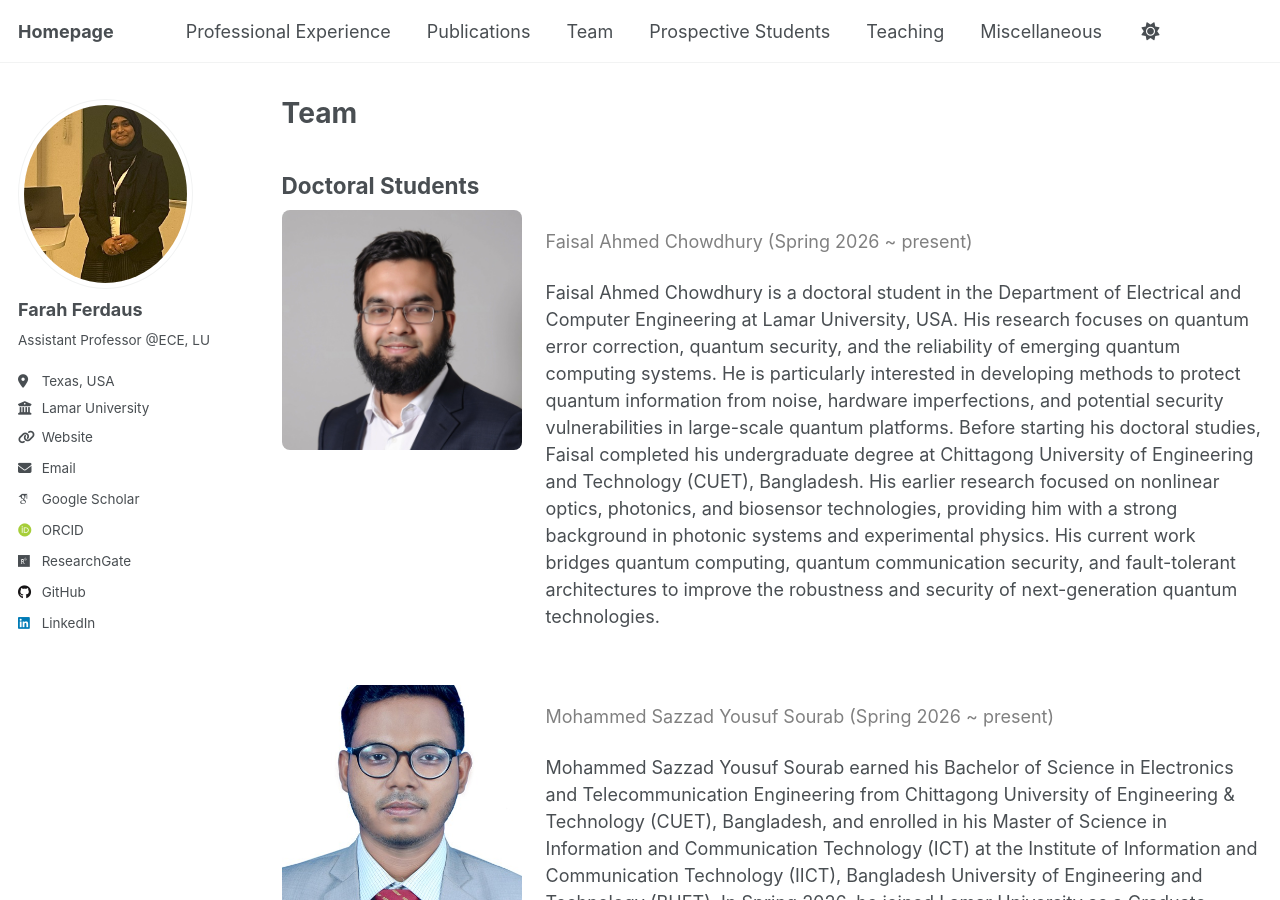
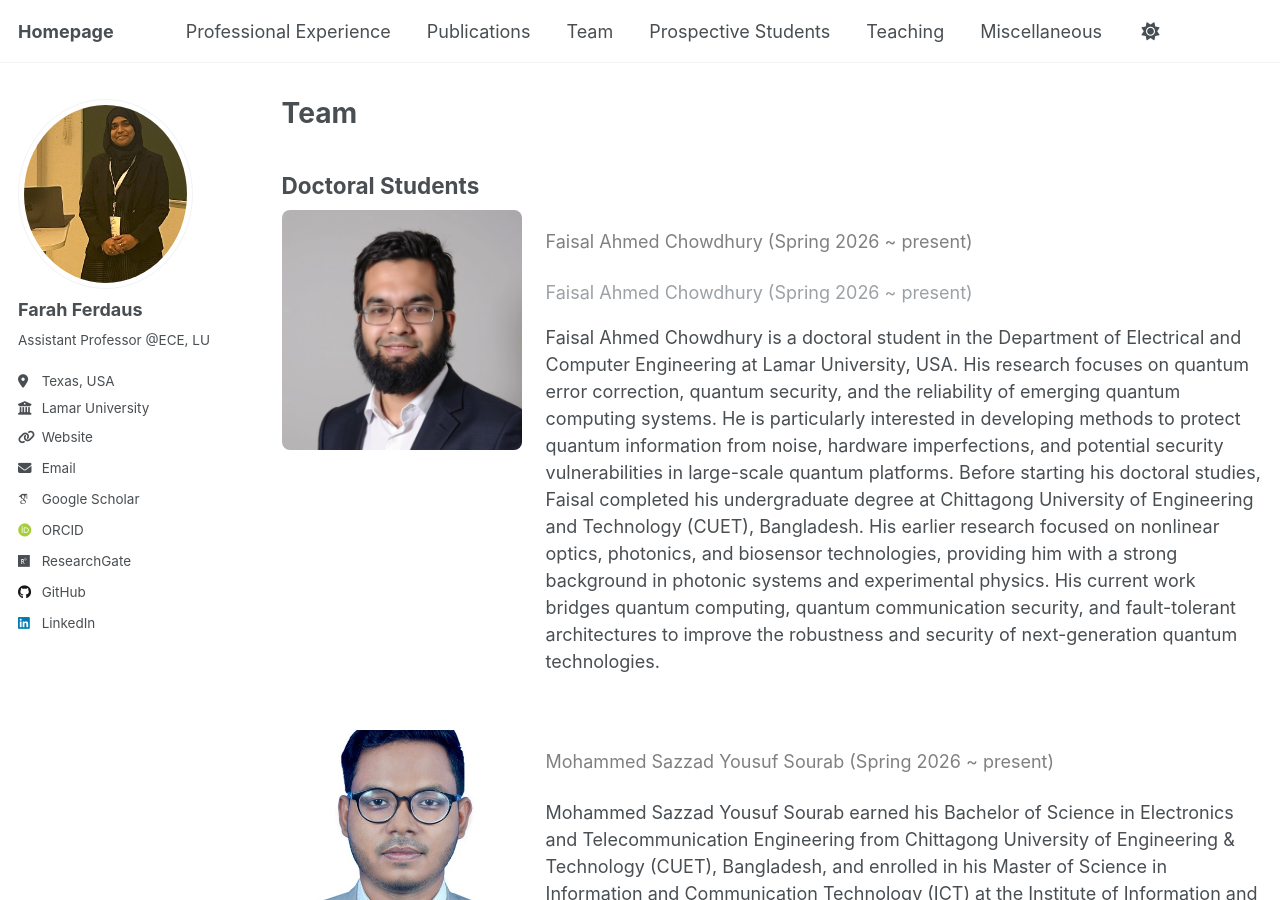
Before and after one commit to fferdaus/fferdaus.github.io, a Jekyll site: the page built from _pages/team.md, in a window 1280 px wide and 900 px high. Built offline with Jekyll 4.4.1, drawn with Linux system fonts in a browser that asks for light colours; some web fonts are replaced.

Commit message:
Update team.md

```diff
--- a/_pages/team.md
+++ b/_pages/team.md
@@ -67,6 +67,7 @@ redirect_from:
   <div>
     <!--<h4><a href="https://www.linkedin.com/in//">Faisal Ahmed Chowdhury </a></h4>-->
     <p style="font-size: 18px; color: gray;">Faisal Ahmed Chowdhury (Spring 2026 ~ present)</p>
+    <p style="font-size: 18px; color: var(--global-text-color-light); margin-bottom: 8px;">Faisal Ahmed Chowdhury (Spring 2026 ~ present)</p>
     <p>Faisal Ahmed Chowdhury is a doctoral student in the Department of Electrical and Computer Engineering at Lamar University, USA. His research focuses on quantum error correction, quantum security, and the reliability of emerging quantum computing systems. He is particularly interested in developing methods to protect quantum information from noise, hardware imperfections, and potential security vulnerabilities in large-scale quantum platforms.
 Before starting his doctoral studies, Faisal completed his undergraduate degree at Chittagong University of Engineering and Technology (CUET), Bangladesh. His earlier research focused on nonlinear optics, photonics, and biosensor technologies, providing him with a strong background in photonic systems and experimental physics.
 His current work bridges quantum computing, quantum communication security, and fault-tolerant architectures to improve the robustness and security of next-generation quantum technologies.
```
